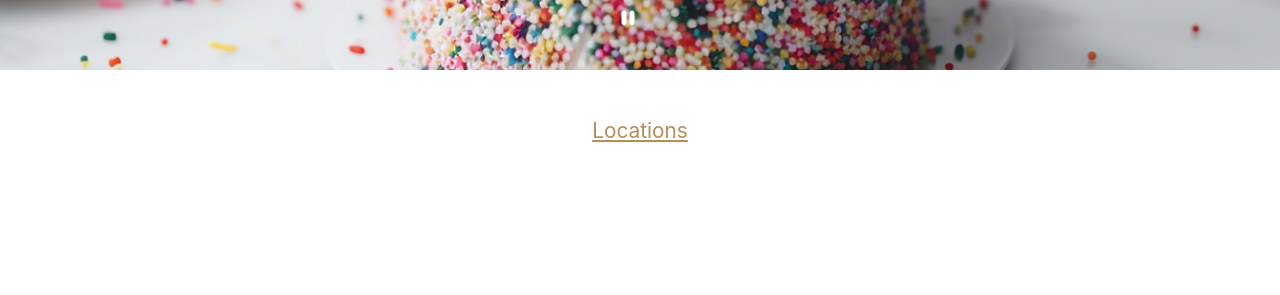
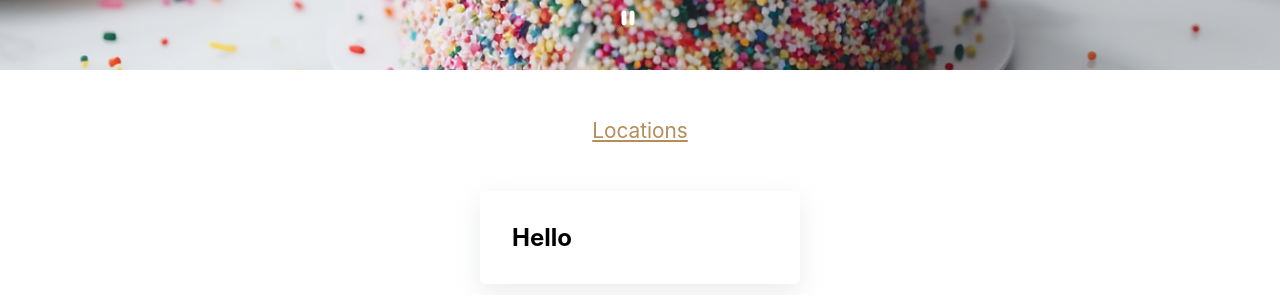
Before and after one commit to Smoopfrog/asweetromance, a React (Create React App) app: page / in a window 1280 px wide. Shown: the part 502-797 px from the top of the page. Built offline with nearby package versions, Linux system fonts and the light colour scheme.

Commit message:
create location card componet

```diff
--- /dev/null
+++ b/src/Components/LocationCard.jsx
@@ -0,0 +1,11 @@
+import "../Styles/LocationCard.css";
+
+const LocationCard = () => {
+  return (
+    <article className="location-card">
+      <h1>Hello</h1>
+    </article>
+  );
+};
+
+export default LocationCard;
--- a/src/Components/Locations.jsx
+++ b/src/Components/Locations.jsx
@@ -1,11 +1,13 @@
-import "../Styles/Locations.css"
+import "../Styles/Locations.css";
+import LocationCard from "./LocationCard";
 
 const Locations = () => {
   return (
-    <section>
+    <sectio className="locations-container">
       <h1 className="locations-title">Locations</h1>
-    </section>
+      <LocationCard />
+    </sectio>
   );
 };
 
-export default Locations
+export default Locations;
--- /dev/null
+++ b/src/Styles/LocationCard.css
@@ -0,0 +1,6 @@
+.location-card {
+  width: 25%;
+  padding: 2rem;
+  border-radius: 5px;
+  box-shadow: rgba(149, 157, 165, 0.2) 0px 8px 24px;
+}/*# sourceMappingURL=LocationCard.css.map */
--- /dev/null
+++ b/src/Styles/LocationCard.scss
@@ -0,0 +1,6 @@
+.location-card {
+  width: 25%;
+  padding: 2rem;
+  border-radius: 5px;
+  box-shadow: rgba(149, 157, 165, 0.2) 0px 8px 24px;
+}
--- a/src/Styles/Locations.css
+++ b/src/Styles/Locations.css
@@ -1,8 +1,15 @@
+.locations-container {
+  display: flex;
+  flex-direction: column;
+  justify-content: center;
+  align-items: center;
+}
+
 .locations-title {
   padding: 3rem;
   font-weight: 400;
   font-size: 1.3rem;
   text-decoration: underline;
   color: #b48d59;
-  text-align: center;
-}/*# sourceMappingURL=Locations.css.map */
+  /* text-align: center; */
+} /*# sourceMappingURL=Locations.css.map */
```
Also changed, not shown: 1 other file (tests, documents, lock files or other folders).
